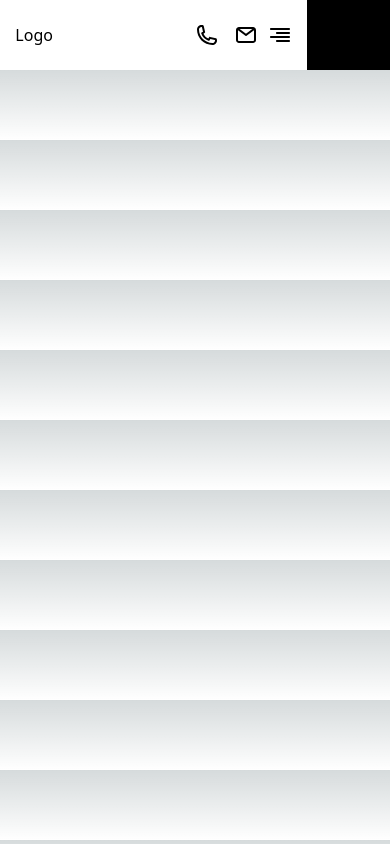
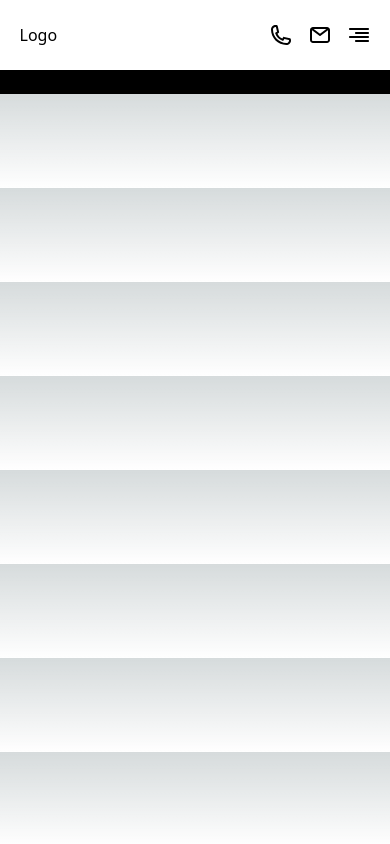
Before and after one commit to psychologianauki/OurSite, a Next.js app: page /home in a window 390 px wide. Built offline with nearby package versions, Linux system fonts and the light colour scheme.

Commit message:
work in progress

```diff
--- /dev/null
+++ b/src/Components/Layout/Layout.module.css
@@ -0,0 +1,9 @@
+.main {
+  display: flex;
+}
+
+@media screen and (max-width: 768px) {
+  .main {
+    display: block;
+  }
+}
--- a/src/Components/Layout/Layout.tsx
+++ b/src/Components/Layout/Layout.tsx
@@ -1,12 +1,9 @@
 import Navbar from "../Navbar/Navbar"
+import styles from "./Layout.module.css"
 
 export default function Layout({ children }: { children: React.ReactNode }) {
   return (
-    <div
-      style={{
-        display: "flex",
-      }}
-    >
+    <div className={styles.main}>
       <Navbar />
 
       {children}
--- a/src/Components/Navbar/Navbar.tsx
+++ b/src/Components/Navbar/Navbar.tsx
@@ -130,7 +130,7 @@ export default function Navbar() {
               width: "35%",
               display: "flex",
               alignItems: "center",
-              justifyContent: "space-between",
+              justifyContent: "flex-end",
             }}
           >
             <div
@@ -147,12 +147,12 @@ export default function Navbar() {
               <div className={styles.iconEmail}>
                 <Email fill="black" />
               </div>
-            </div>
-            <div
-              style={{ display: "flex", alignItems: "center" }}
-              onClick={() => setMoobileNav(!mobileNav)}
-            >
-              {mobileNav ? <MenuClose fill="black" /> : <MenuOpen />}
+              <div
+                style={{ display: "flex", alignItems: "center" }}
+                onClick={() => setMoobileNav(!mobileNav)}
+              >
+                {mobileNav ? <MenuClose fill="black" /> : <MenuOpen />}
+              </div>
             </div>
           </div>
         </div>
--- /dev/null
+++ b/src/pages/contact/index.tsx
@@ -0,0 +1,5 @@
+import React from "react"
+
+export default function index() {
+  return <div>index</div>
+}
--- /dev/null
+++ b/src/pages/offer/index.tsx
@@ -0,0 +1,5 @@
+import React from "react"
+
+export default function index() {
+  return <div>index</div>
+}
```
